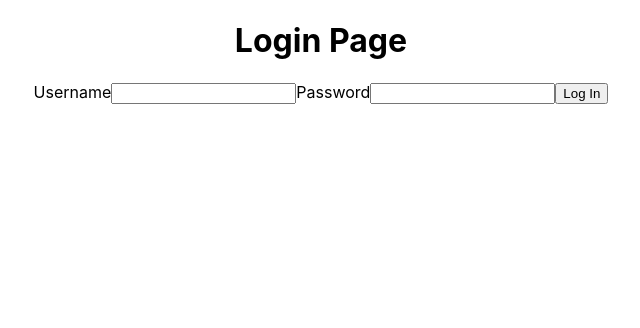
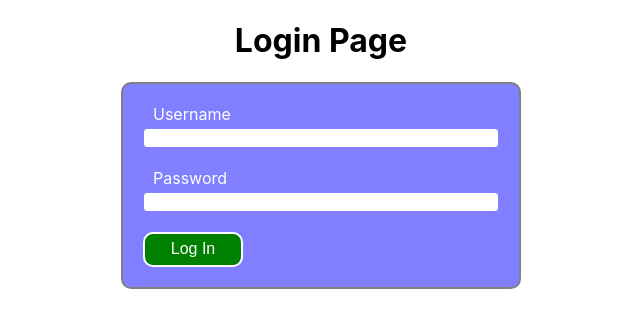
Before and after one commit to jmadflo/Auth-Friends, a React (Create React App) app: page / in a window 1280 px wide. Shown: the top 328 px of the page, without its empty margins (319-959 px from the left). Built offline with nearby package versions, Linux system fonts and the light colour scheme.

Commit message:
added more key value pairs to each friend

```diff
--- a/src/App.css
+++ b/src/App.css
@@ -1,38 +1,64 @@
+* {
+  box-sizing: border-box;
+  /* border: 1px solid black; */
+}
 .App {
-  text-align: center;
-}
-
-.App-logo {
-  height: 40vmin;
-  pointer-events: none;
-}
-
-@media (prefers-reduced-motion: no-preference) {
-  .App-logo {
-    animation: App-logo-spin infinite 20s linear;
-  }
-}
-
-.App-header {
-  background-color: #282c34;
-  min-height: 100vh;
   display: flex;
   flex-direction: column;
   align-items: center;
-  justify-content: center;
-  font-size: calc(10px + 2vmin);
+}
+
+form {
+  display: flex;
+  flex-direction: column;
+  align-items: flex-start;
+  width: 400px;
+  padding: 20px;
+  border: 2px solid gray;
+  border-radius: 10px;
+  background-color: #7F7FFF;
+}
+
+input {
+  margin-bottom: 20px;
+  width: 100%;
+  border: 1px solid #7F7FFF;
+  border-radius: 4px;
+  height: 20px;
+}
+
+label {
+  margin: 0 0 4px 10px;
   color: white;
 }
 
-.App-link {
-  color: #61dafb;
+.Friend {
+  display: flex;
+  flex-direction: column;
+  align-items: center;
+  border: 1px solid black;
+  border-radius: 10px;
+  margin-bottom: 20px;
+  padding: 20px;
 }
 
-@keyframes App-logo-spin {
-  from {
-    transform: rotate(0deg);
-  }
-  to {
-    transform: rotate(360deg);
-  }
+button {
+  background-color: green;
+  color: white;
+  width: 100px;
+  height: 35px;
+  font-size: 1rem;
+  border: 2px solid white;
+  border-radius: 10px;
+  cursor: pointer;
 }
+
+.deleteButton {
+  background-color: red;
+}
+
+.formButtons {
+  width: 100%;
+  display: flex;
+  justify-content: space-around;
+}
--- a/src/components/Friend.js
+++ b/src/components/Friend.js
@@ -6,8 +6,10 @@ const Friend = props => {
             <p>Name:{` ${props.friend.name}`}</p>
             <p>Age:{` ${props.friend.age}`}</p>
             <p>Email:{` ${props.friend.email}`}</p>
+            <p>Favorite Color:{` ${props.friend.favoriteColor}`}</p>
+            <p>Favorite Food:{` ${props.friend.favoriteFood}`}</p>
             <button onClick={() => props.setFriendToEdit(props.friend)}>Edit</button>
-            <button onClick={() => props.deleteFriend(props.friend.id)}>Delete</button>
+            <button className='deleteButton' onClick={() => props.deleteFriend(props.friend.id)}>Delete</button>
         </div>
     )
 }
--- a/src/components/FriendsList.js
+++ b/src/components/FriendsList.js
@@ -7,6 +7,8 @@ const FriendsList = () => {
         name: '',
         age: '',
         email: '',
+        favoriteColor: '',
+        favoriteFood: ''
     })
 
     // id of friend to be edited
@@ -33,14 +35,17 @@ const FriendsList = () => {
         setFormValues({
             name: friend.name,
             age: friend.age,
-            email: friend.email
+            email: friend.email,
+            favoriteColor: friend.favoriteColor,
+            favoriteFood: friend.favoriteFood
         })
         // set id of post to be edited
         setSelectedId(friend.id)
     }
 
     // submit get request to the server
-    const getData = () => {
+    const getData = event => {
+        event.preventDefault()
         axiosWithAuth()
             .get('/api/friends')
             .then(response => {
@@ -51,7 +56,8 @@ const FriendsList = () => {
     }
 
     // submit post request to the server
-    const postData = () => {
+    const postData = event => {
+        event.preventDefault()
         axiosWithAuth()
             .post('/api/friends', formValues)
             .then(response => {
@@ -62,7 +68,8 @@ const FriendsList = () => {
     }
 
     // edits an existing post in the server
-    const putData = () => {
+    const putData = event => {
+        event.preventDefault()
         axiosWithAuth()
             .put(`/api/friends/${selectedId}`, formValues)
             .then(response => {
@@ -76,12 +83,15 @@ const FriendsList = () => {
             setFormValues({
                 name: '',
                 age: '',
-                email: ''
+                email: '',
+                favoriteColor: '',
+                favoriteFood: ''
             })
             // set selected id to empty string
             setSelectedId('')
     }
 
+    // deletes friend
     const deleteFriend = friendToEdit => {
         axiosWithAuth()
             .delete(`/api/friends/${friendToEdit}`)
@@ -94,23 +104,29 @@ const FriendsList = () => {
 
     return(
         <>
+        <h1>Check Out My Somewhat Cool Friends!</h1>
         <form>
-            <label htmlFor='name'> Name:
-                <input name='name' id='name' value={formValues.name} onChange={updateForm}/>
-            </label>
-            <label htmlFor='age'> Age:
-                <input name='age' id='age' value={formValues.age} onChange={updateForm}/>
-            </label>
-            <label htmlFor='email'> Email:
-                <input name='email' id='email' value={formValues.email} onChange={updateForm}/>
-            </label>
-        </form>
-        {isEditing ? <button onClick={putData}>Submit Put</button> :
-            <div>
-                <button onClick={getData}>Submit Get</button>
-                <button onClick={postData}>Submit Post</button>
+            <label htmlFor='name'> Name: </label>
+            <input name='name' id='name' value={formValues.name} onChange={updateForm}/>
+
+            <label htmlFor='age'> Age: </label>
+            <input name='age' id='age' value={formValues.age} onChange={updateForm}/>
+
+            <label htmlFor='email'> Email: </label>
+            <input name='email' id='email' value={formValues.email} onChange={updateForm}/>
+
+            <label htmlFor='favoriteColor'> Favorite Color: </label>
+            <input name='favoriteColor' id='favoriteColor' value={formValues.favoriteColor} onChange={updateForm}/>
+
+            <label htmlFor='favoriteFood'> Favorite Food: </label>
+            <input name='favoriteFood' id='favoriteFood' value={formValues.favoriteFood} onChange={updateForm}/>
+            {isEditing ? <button onClick={putData}>Amend Friend</button> :
+            <div className='formButtons'>
+                <button onClick={getData}>Get Friends</button>
+                <button onClick={postData}>Add Friend</button>
             </div>
         }
+        </form>
         <div className="friends">
             {data.map(friend => <Friend key={friend.id} friend={friend} setFriendToEdit={setFriendToEdit} deleteFriend={deleteFriend}/>)}
         </div>
--- a/src/components/LoginForm.js
+++ b/src/components/LoginForm.js
@@ -43,7 +43,7 @@ const LoginForm = props => {
     }
 
     return (
-        <div className='LoginForm'>
+        <>
             <h1>Login Page</h1>
             <form>
                 <label htmlFor='username'>Username</label>
@@ -69,7 +69,7 @@ const LoginForm = props => {
                     <Loader type='TailSpin' color='blue' width='50'/>
                 </div>
             )}
-        </div>
+        </>
     )
 }
 
```
